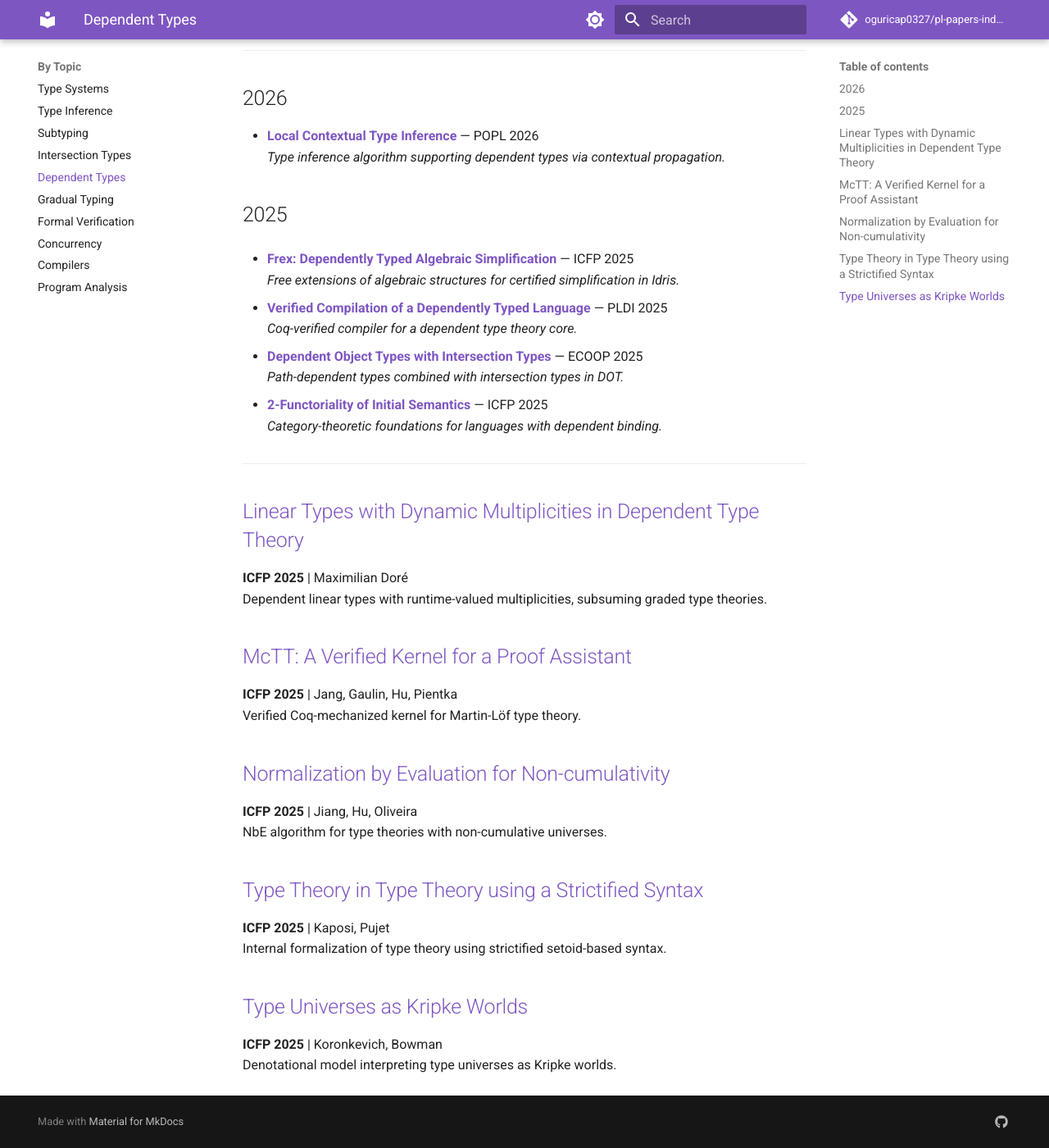
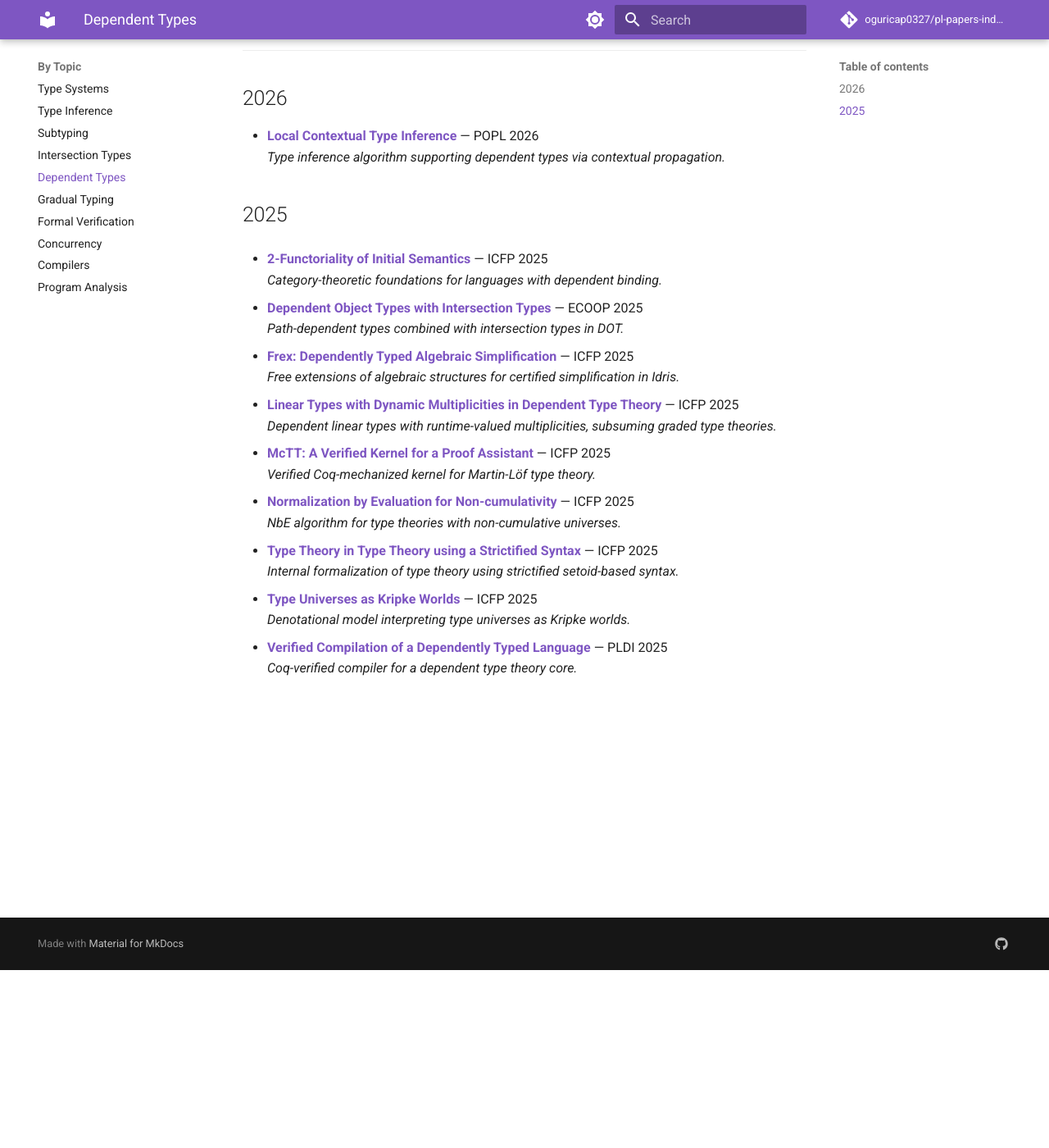
Before and after one commit to oguricap0327/pl-papers-index, an MkDocs documentation site: the page built from docs/topics/dependent-types.md, in a window 1280 px wide and 1400 px high, scrolled down 217 px. Shown: the whole window at 82% size. Built offline with MkDocs 1.6.1 and Material for MkDocs 9.7.7, drawn with Linux system fonts in a browser that asks for light colours; comment, search, counter and statistics services are not loaded.

Commit message:
fix: normalize topic/year page styles — remove batch headings, consistent bullet-list format

```diff
--- a/docs/topics/dependent-types.md
+++ b/docs/topics/dependent-types.md
@@ -1,6 +1,6 @@
 # Dependent Types
 
-Papers on Dependent Types from POPL, PLDI, OOPSLA, ECOOP, and ICFP.
+Papers on dependent types from POPL, PLDI, OOPSLA, ECOOP, and ICFP.
 
 ---
 
@@ -11,36 +11,29 @@ Papers on Dependent Types from POPL, PLDI, OOPSLA, ECOOP, and ICFP.
 
 ## 2025
 
-- **[Frex: Dependently Typed Algebraic Simplification](../venues/icfp.md#frex)** — ICFP 2025
-  *Free extensions of algebraic structures for certified simplification in Idris.*
-
-- **[Verified Compilation of a Dependently Typed Language](../venues/pldi.md#verified-compilation)** — PLDI 2025
-  *Coq-verified compiler for a dependent type theory core.*
+- **[2-Functoriality of Initial Semantics](../venues/icfp.md#2-functoriality-of-initial-semantics)** — ICFP 2025
+  *Category-theoretic foundations for languages with dependent binding.*
 
 - **[Dependent Object Types with Intersection Types](../venues/ecoop.md#dot-intersection)** — ECOOP 2025
   *Path-dependent types combined with intersection types in DOT.*
 
-- **[2-Functoriality of Initial Semantics](../venues/icfp.md#2-functoriality)** — ICFP 2025
-  *Category-theoretic foundations for languages with dependent binding.*
+- **[Frex: Dependently Typed Algebraic Simplification](../venues/icfp.md#frex-dependently-typed-algebraic-simplification)** — ICFP 2025
+  *Free extensions of algebraic structures for certified simplification in Idris.*
 
----
+- **[Linear Types with Dynamic Multiplicities in Dependent Type Theory](../venues/icfp.md#linear-types-with-dynamic-multiplicities-in-dependent-type-theory)** — ICFP 2025
+  *Dependent linear types with runtime-valued multiplicities, subsuming graded type theories.*
 
-## [Linear Types with Dynamic Multiplicities in Dependent Type Theory](../venues/icfp.md#linear-types-with-dynamic-multiplicities-in-dependent-type-theory)
-**ICFP 2025** | Maximilian Doré
-Dependent linear types with runtime-valued multiplicities, subsuming graded type theories.
+- **[McTT: A Verified Kernel for a Proof Assistant](../venues/icfp.md#mctt-a-verified-kernel-for-a-proof-assistant)** — ICFP 2025
+  *Verified Coq-mechanized kernel for Martin-Löf type theory.*
 
-## [McTT: A Verified Kernel for a Proof Assistant](../venues/icfp.md#mctt-a-verified-kernel-for-a-proof-assistant)
-**ICFP 2025** | Jang, Gaulin, Hu, Pientka
-Verified Coq-mechanized kernel for Martin-Löf type theory.
+- **[Normalization by Evaluation for Non-cumulativity](../venues/icfp.md#normalization-by-evaluation-for-non-cumulativity)** — ICFP 2025
+  *NbE algorithm for type theories with non-cumulative universes.*
 
-## [Normalization by Evaluation for Non-cumulativity](../venues/icfp.md#normalization-by-evaluation-for-non-cumulativity)
-**ICFP 2025** | Jiang, Hu, Oliveira
-NbE algorithm for type theories with non-cumulative universes.
+- **[Type Theory in Type Theory using a Strictified Syntax](../venues/icfp.md#type-theory-in-type-theory-using-a-strictified-syntax)** — ICFP 2025
+  *Internal formalization of type theory using strictified setoid-based syntax.*
 
-## [Type Theory in Type Theory using a Strictified Syntax](../venues/icfp.md#type-theory-in-type-theory-using-a-strictified-syntax)
-**ICFP 2025** | Kaposi, Pujet
-Internal formalization of type theory using strictified setoid-based syntax.
+- **[Type Universes as Kripke Worlds](../venues/icfp.md#type-universes-as-kripke-worlds)** — ICFP 2025
+  *Denotational model interpreting type universes as Kripke worlds.*
 
-## [Type Universes as Kripke Worlds](../venues/icfp.md#type-universes-as-kripke-worlds)
-**ICFP 2025** | Koronkevich, Bowman
-Denotational model interpreting type universes as Kripke worlds.
+- **[Verified Compilation of a Dependently Typed Language](../venues/pldi.md#verified-compilation)** — PLDI 2025
+  *Coq-verified compiler for a dependent type theory core.*
```
Also changed, not shown: docs/topics/compilers.md (+10 -15 lines), docs/topics/concurrency.md (+16 -23 lines), docs/topics/formal-verification.md (+18 -25 lines), docs/years/2025.md (+47 -54 lines).
